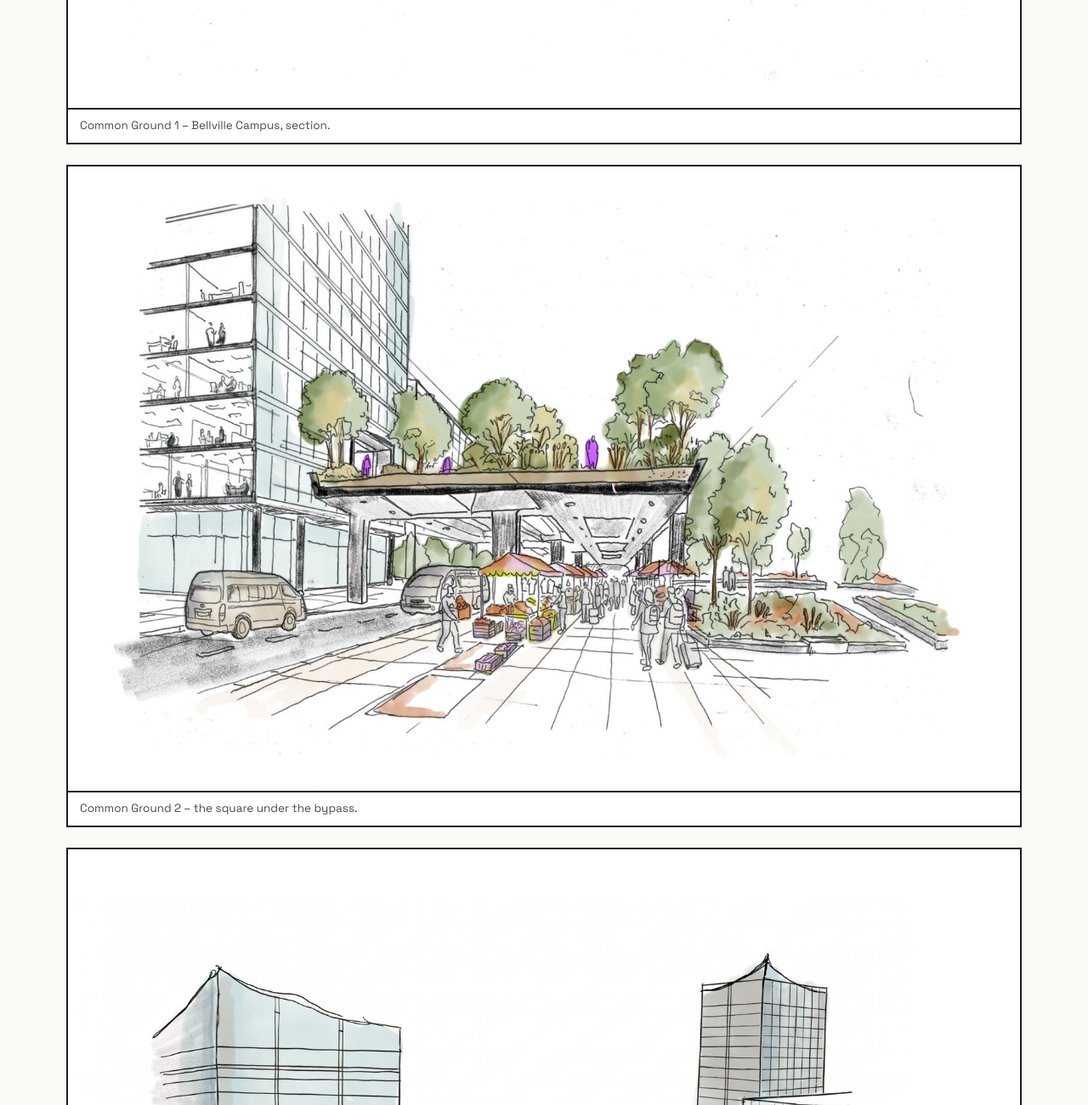
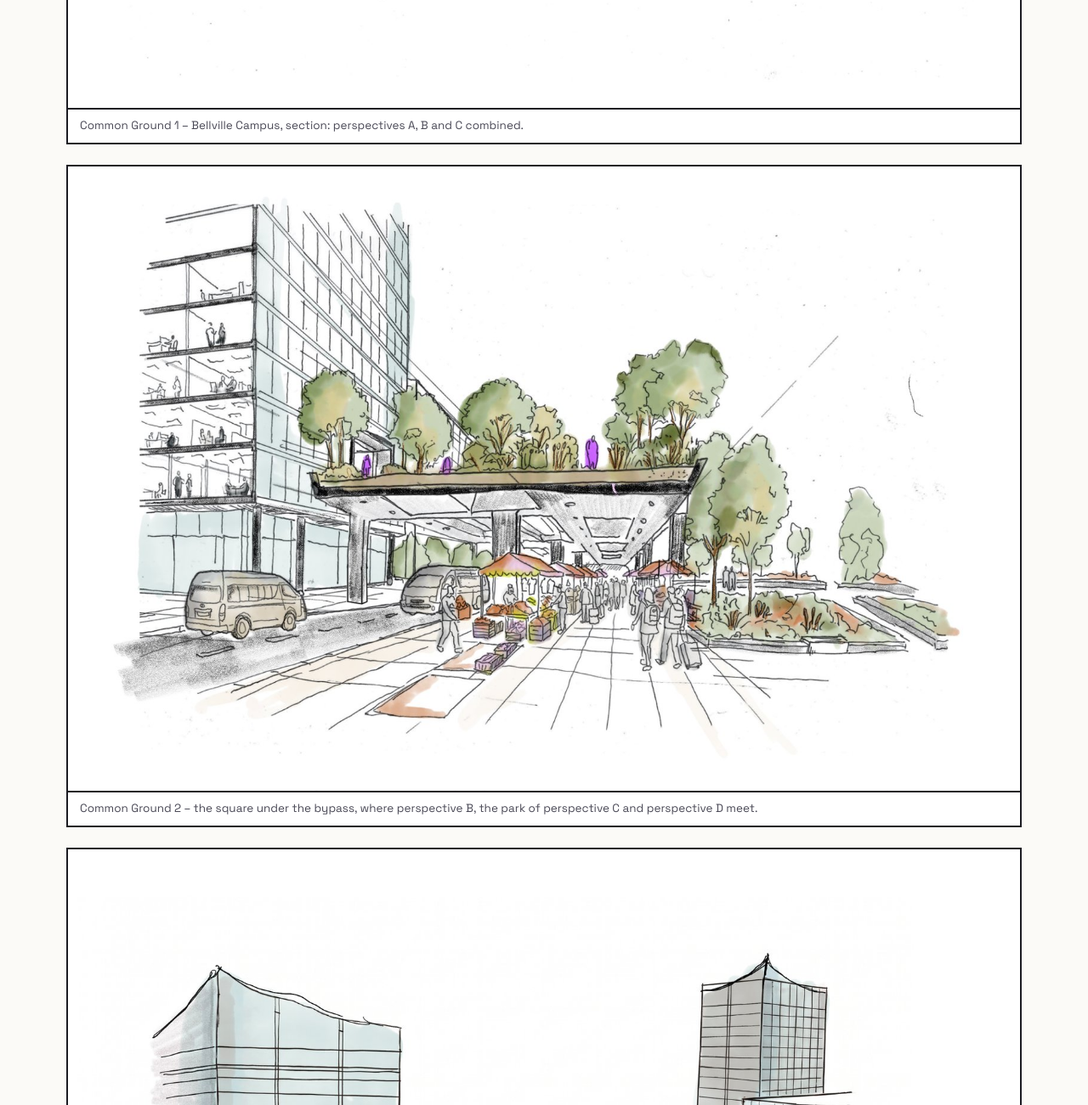
Before and after one commit to thijshendrikmeijer/thijsmeijerportfolio, a plain HTML site: page project-common-ground.html in a window 1280 px wide. Shown: the part 6059-7360 px from the top of the page at 85% size. Drawn offline with Linux system fonts and the light colour scheme.

Commit message:
Common Ground: name the perspectives in each Common Ground caption
Co-Authored-By: Claude Opus 5.5 <noreply@anthropic.com>
Claude-Session: https://claude.ai/code/session_01J5hocATEidRqoF1DjVrZJw

```diff
--- a/project-common-ground.html
+++ b/project-common-ground.html
@@ -84,9 +84,9 @@
       <figure class="fig half"><img src="images/projects/common-ground/spatial-framework.jpg" loading="lazy" alt="Spatial framework for central Bellville." /><figcaption class="fig-cap">Spatial framework for central Bellville.</figcaption></figure>
       <figure class="fig half"><img src="images/projects/common-ground/sketches-metro-bellville.jpg" loading="lazy" alt="Hand sketch – Metro Bellville." /><figcaption class="fig-cap">Hand sketch – Metro Bellville.</figcaption></figure>
       <figure class="fig half"><img src="images/projects/common-ground/sketches-student-lane.jpg" loading="lazy" alt="Hand sketch – the Student Lane." /><figcaption class="fig-cap">Hand sketch – the Student Lane.</figcaption></figure>
-      <figure class="fig full"><img src="images/projects/common-ground/gc1-bellville-campus-section.jpg" loading="lazy" alt="Common Ground 1 – Bellville Campus, section." /><figcaption class="fig-cap">Common Ground 1 – Bellville Campus, section.</figcaption></figure>
-      <figure class="fig full"><img src="images/projects/common-ground/gc2-square-bypass.jpg" loading="lazy" alt="Common Ground 2 – the square under the bypass." /><figcaption class="fig-cap">Common Ground 2 – the square under the bypass.</figcaption></figure>
-      <figure class="fig full"><img src="images/projects/common-ground/gc3-bus-station.jpg" loading="lazy" alt="Common Ground 3 – the bus station." /><figcaption class="fig-cap">Common Ground 3 – the bus station.</figcaption></figure>
+      <figure class="fig full"><img src="images/projects/common-ground/gc1-bellville-campus-section.jpg" loading="lazy" alt="Common Ground 1 – Bellville Campus, section: perspectives A, B and C combined." /><figcaption class="fig-cap">Common Ground 1 – Bellville Campus, section: perspectives A, B and C combined.</figcaption></figure>
+      <figure class="fig full"><img src="images/projects/common-ground/gc2-square-bypass.jpg" loading="lazy" alt="Common Ground 2 – the square under the bypass, where perspective B, the park of perspective C and perspective D meet." /><figcaption class="fig-cap">Common Ground 2 – the square under the bypass, where perspective B, the park of perspective C and perspective D meet.</figcaption></figure>
+      <figure class="fig full"><img src="images/projects/common-ground/gc3-bus-station.jpg" loading="lazy" alt="Common Ground 3 – the bus station’s former bus structure, where the market of D and perspective D meet." /><figcaption class="fig-cap">Common Ground 3 – the bus station’s former bus structure, where the market of D and perspective D meet.</figcaption></figure>
       <figure class="fig full"><img src="images/projects/common-ground/precinct-htb-corridor.jpg" loading="lazy" alt="The HtB corridor, from the northern suburbs through Bellville CBD to the campuses in the south." /><figcaption class="fig-cap">The HtB corridor, from the northern suburbs through Bellville CBD to the campuses in the south.</figcaption></figure>
     </div>
 
```
